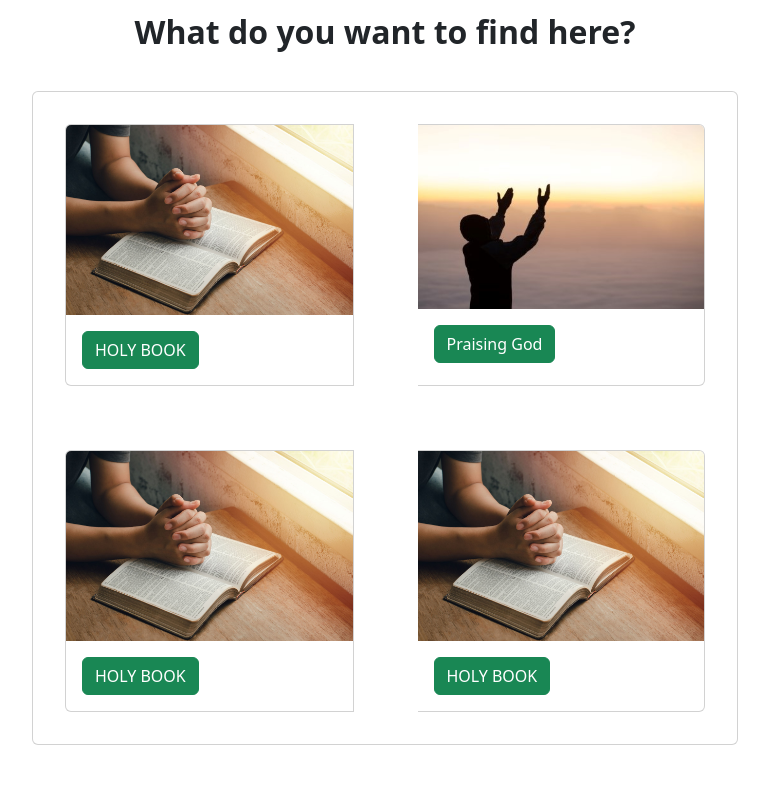
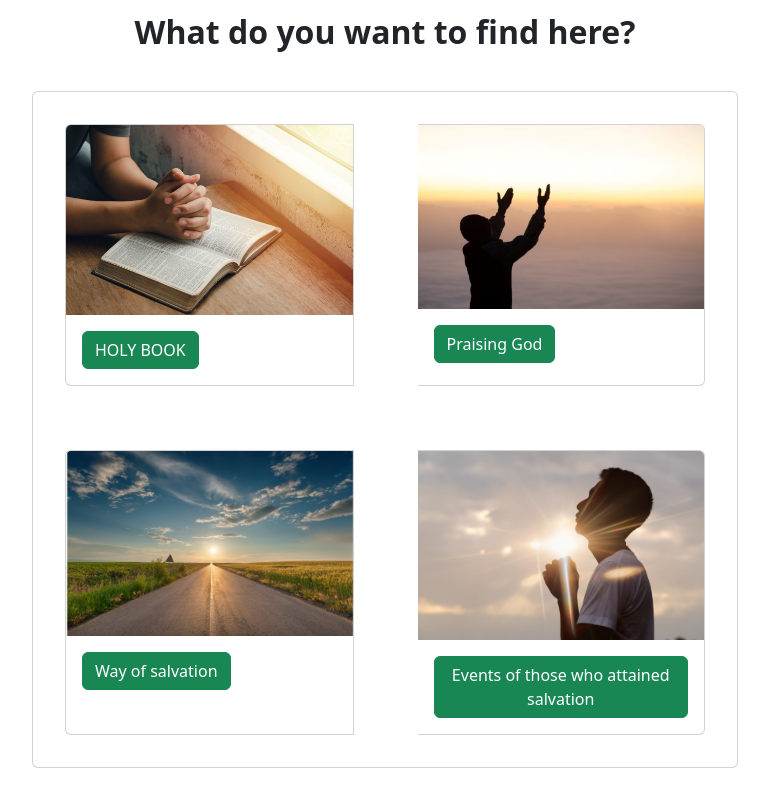
Before and after one commit to projctsite/rahe1, a React (Create React App) app: page / in a window 1280 px wide. Shown: the part 615-1415 px from the top of the page, without its empty margins (255-1024 px from the left). Before the commit the page ends 1392 px from the top, so only its background shows below. Built offline with nearby package versions, Linux system fonts and the light colour scheme.

Commit message:
for new images

```diff
--- a/src/App.js
+++ b/src/App.js
@@ -2,6 +2,9 @@ import 'bootstrap/dist/css/bootstrap.min.css';
 import logo from './rahenajat.webp';
 import bible from './Bible.jpg';
 import prasing from './PrasingGod.jpg';
+import way from "./Way.jpg";
+import testimony1 from "./Testimony.jpg";
+
 
 import {CardGroup, Card, Button,Navbar ,Nav,NavDropdown, Container  } from 'react-bootstrap';
 import ResizablePlayer from './components/ResizablePlayer';
@@ -38,6 +41,18 @@ function App() {
     "English" : "Praising God",
     "हिंदुस्तानी उर्दू(Hindustani Urdu)"   : "ख़ुदा की तारीफ़",
     "اردو(Urdu)"    : "خدا کی تعریف"
+  }
+
+  const salvation= {
+    "English" : "Way of salvation",
+    "हिंदुस्तानी उर्दू(Hindustani Urdu)"   : "राह-ए निजात",
+    "اردو(Urdu)"    : "راہِ نجات"
+  }
+
+  const testimony= {
+    "English" : "Events of those who attained salvation",
+    "हिंदुस्तानी उर्दू(Hindustani Urdu)"   : "राह निजात हासिल करने वालों के वाक़ियात।",
+    "اردو(Urdu)"    : "راہ نجات حاصل کرنے والوں کے واقعات۔"
   }
 
 
@@ -117,25 +132,25 @@ function App() {
     </CardGroup>
     <CardGroup>
     <Card style={{ width: '18rem', margin: '2rem 2rem'  }}>
-      <Card.Img variant="top" src={bible} />
+      <Card.Img variant="top" src={way} />
       <Card.Body>
         {/*<Card.Title>Card Title</Card.Title>
         <Card.Text>
           Some quick example text to build on the card title and make up the
           bulk of the card's content.
         </Card.Text>*/}
-        <Button variant="success">{holybook[currentLanguage]}</Button>
+        <Button variant="success">{salvation[currentLanguage]}</Button>
       </Card.Body>
     </Card>
     <Card style={{ width: '18rem', margin: '2rem 2rem'  }}>
-      <Card.Img variant="top" src={bible} />
+      <Card.Img variant="top" src={testimony1} />
       <Card.Body>
         {/*<Card.Title>Card Title</Card.Title>
         <Card.Text>
           Some quick example text to build on the card title and make up the
           bulk of the card's content.
         </Card.Text>*/}
-        <Button variant="success">{holybook[currentLanguage]}</Button>
+        <Button variant="success">{testimony[currentLanguage]}</Button>
       </Card.Body>
     </Card>
     </CardGroup>
```
Also changed, not shown: src/Testimony.jpg (added), src/Way.jpg (added).
